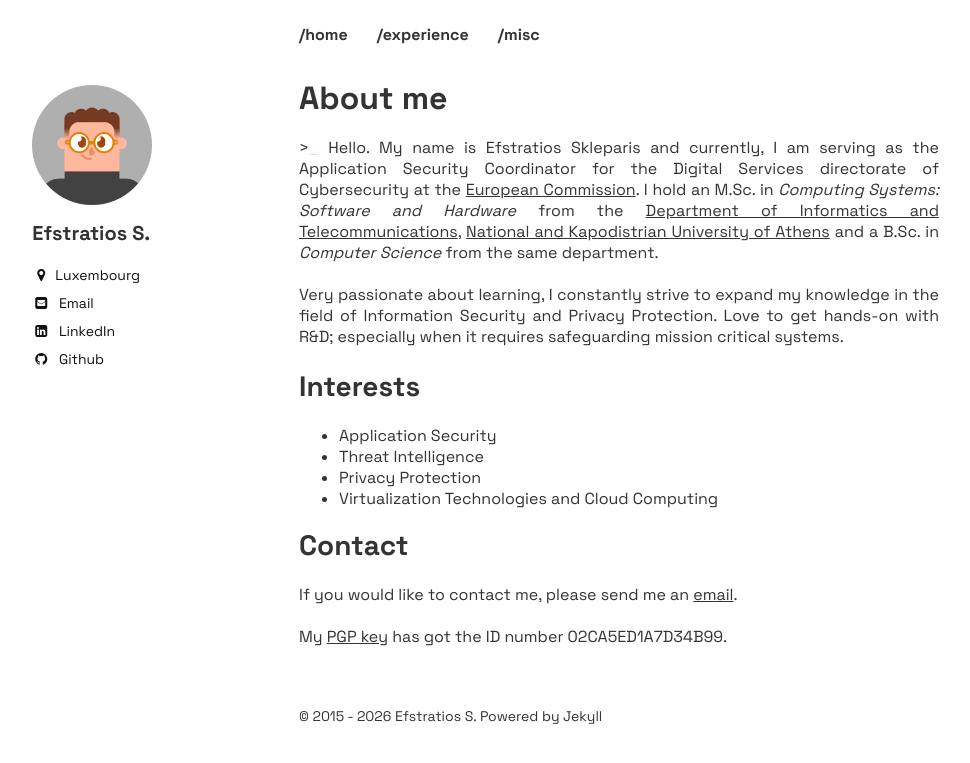
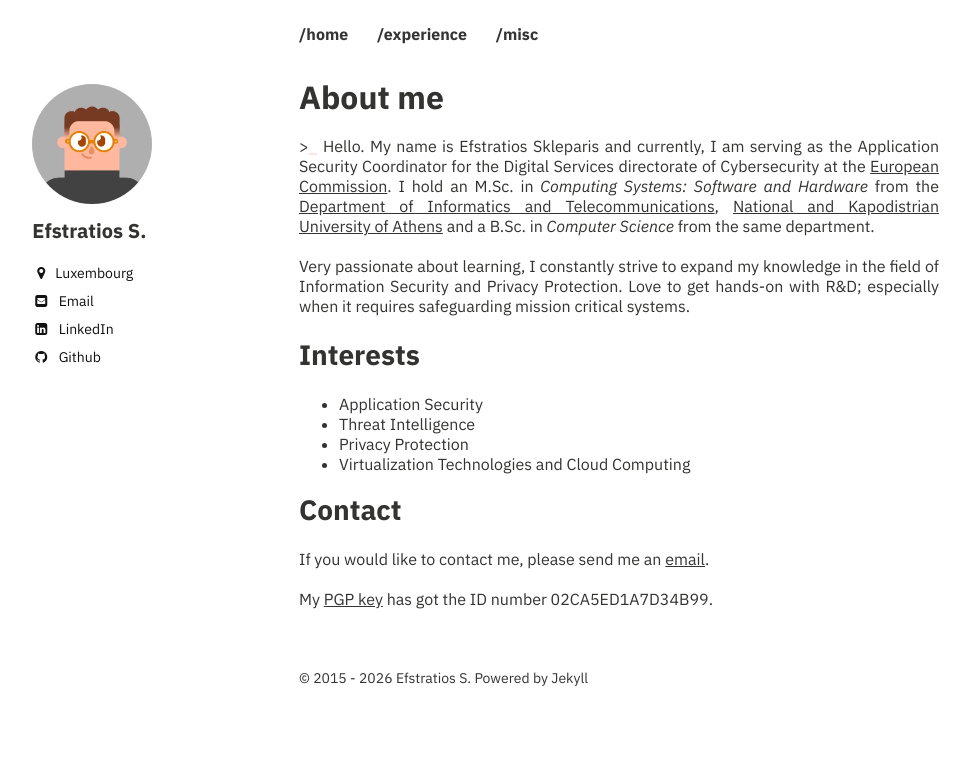
Before and after one commit to efstratios/efstratios.github.io, a Jekyll site: the page built from index.md, in a window 1280 px wide. Shown: the top 763 px of the page, without its empty margins (21-991 px from the left). Built offline with Jekyll 4.4.1, drawn with Linux system fonts in a browser that asks for light colours.

Commit message:
Switch typography to IBM Plex Sans and IBM Plex Mono

```diff
--- a/_includes/_head.html
+++ b/_includes/_head.html
@@ -23,7 +23,7 @@
 
 <link rel="preconnect" href="https://fonts.googleapis.com">
 <link rel="preconnect" href="https://fonts.gstatic.com" crossorigin>
-<link rel="stylesheet" href="https://fonts.googleapis.com/css2?family=Space+Grotesk:wght@300;400;500;600;700&family=Space+Mono:ital,wght@0,400;0,700;1,400;1,700&display=swap">
+<link rel="stylesheet" href="https://fonts.googleapis.com/css2?family=IBM+Plex+Mono:ital,wght@0,400;0,500;0,600;0,700;1,400&family=IBM+Plex+Sans:ital,wght@0,300;0,400;0,500;0,600;0,700;1,400;1,600&display=swap">
 
 <!-- Icons -->
 <link rel="shortcut icon" href="{{ site.url }}/favicon.ico">
--- a/_sass/variables.scss
+++ b/_sass/variables.scss
@@ -9,10 +9,10 @@
 $doc-font-size: 16;
 $doc-line-height: 26;
 $paragraph-indent: true !default;
-$base-font: 'Space Grotesk', sans-serif;
-$heading-font: 'Space Grotesk', sans-serif;
+$base-font: 'IBM Plex Sans', sans-serif;
+$heading-font: 'IBM Plex Sans', sans-serif;
 /* $heading-font: 'PT Sans Narrow', sans-serif; */
-$code-font: 'Space Mono', Monaco, "Courier New", monospace;
+$code-font: 'IBM Plex Mono', Monaco, "Courier New", monospace;
 $alt-font: $base-font;
 
 /*
```
